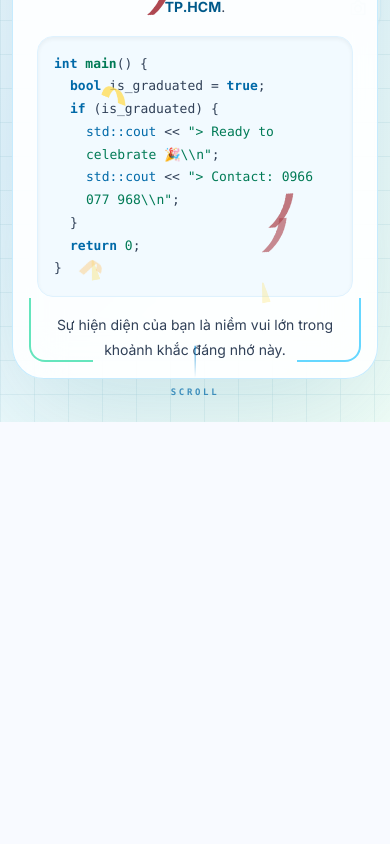
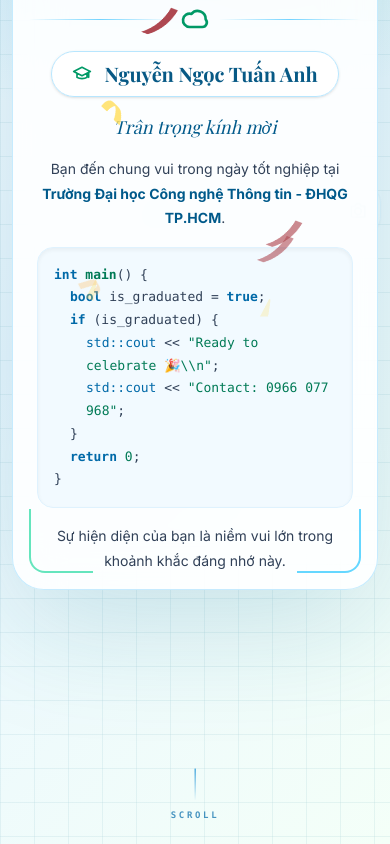
Before and after one commit to KoS9999/graduation-invite, a Next.js app: page / in a window 390 px wide. Shown: the part 422-1266 px from the top of the page. Before the commit the page ends 844 px from the top, so only its background shows below. Built offline with nearby package versions, Linux system fonts and the light colour scheme; a web font is replaced by a local one.

Commit message:
update 03/06 new

```diff
--- a/app/page.tsx
+++ b/app/page.tsx
@@ -112,14 +112,14 @@
 
 export default function GraduationPage() {
   return (
-    <main className="h-[100dvh] overflow-y-auto snap-y snap-mandatory scroll-smooth bg-[#f8fdff] text-slate-900 no-scrollbar">
+    <main className="h-[150dvh] overflow-y-auto snap-y snap-mandatory scroll-smooth bg-[#f8fdff] text-slate-900 no-scrollbar">
       <GlobalRipple />
 
       <div className="fixed inset-0 z-20 pointer-events-none">
         <FallingDecorations />
       </div>
 
-      <section className="relative min-h-[100dvh] w-full flex items-center justify-center px-3 sm:px-4 md:px-6 py-6 sm:py-10 md:py-20 text-center snap-start overflow-hidden">
+      <section className="relative min-h-[150dvh] w-full flex items-center justify-center px-3 sm:px-4 md:px-6 py-6 sm:py-10 md:py-20 text-center snap-start overflow-hidden">
         <TechBackground />
         <BinaryRail />
 
@@ -178,8 +178,8 @@
                   <p><span className="text-sky-700 font-bold">int</span> <span className="text-emerald-700 font-bold">main</span>() {'{'}</p>
                   <p className="pl-4"><span className="text-sky-700 font-bold">bool</span> is_graduated = <span className="text-sky-700 font-bold">true</span>;</p>
                   <p className="pl-4"><span className="text-sky-700 font-bold">if</span> (is_graduated) {'{'}</p>
-                  <p className="pl-8"><span className="text-sky-700">std::cout</span> &lt;&lt; <span className="text-emerald-700">&quot;&gt; Ready to celebrate 🎉\\n&quot;</span>;</p>
-                  <p className="pl-8"><span className="text-sky-700">std::cout</span> &lt;&lt; <span className="text-emerald-700">&quot;&gt; Contact: 0966 077 968\\n&quot;</span>;</p>
+                  <p className="pl-8"><span className="text-sky-700">std::cout</span> &lt;&lt; <span className="text-emerald-700">&quot;Ready to celebrate 🎉\\n&quot;</span>;</p>
+                  <p className="pl-8"><span className="text-sky-700">std::cout</span> &lt;&lt; <span className="text-emerald-700">&quot;Contact: 0966 077 968&quot;</span>;</p>
                   <p className="pl-4">{'}'}</p>
                   <p className="pl-4"><span className="text-sky-700 font-bold">return</span> <span className="text-emerald-700">0</span>;</p>
                   <p>{'}'}</p>
@@ -201,7 +201,7 @@
         </motion.div>
       </section>
 
-      <section className="min-h-[100dvh] w-full flex items-center justify-center px-4 md:px-6 py-8 md:py-16 snap-start relative overflow-hidden text-slate-900">
+      <section className="min-h-[150dvh] w-full flex items-center justify-center px-4 md:px-6 py-8 md:py-16 snap-start relative overflow-hidden text-slate-900">
         <TechBackground />
         <BinaryRail />
 
@@ -306,51 +306,6 @@
         </motion.div>
       </section>
 
-      <section className="min-h-[100dvh] w-full flex items-center justify-center px-4 sm:px-6 snap-start relative overflow-hidden text-slate-900">
-        <TechBackground />
-        <BinaryRail />
-
-        <motion.div
-          variants={sectionVariant}
-          initial="hidden"
-          whileInView="visible"
-          viewport={{ once: false, amount: 0.3 }}
-          className="max-w-4xl w-full text-center space-y-6 md:space-y-10 relative z-10"
-        >
-          <div className="mx-auto grid h-16 w-16 place-items-center rounded-2xl border border-sky-200 bg-white/85 text-emerald-600 shadow-[0_0_40px_rgba(14,165,233,0.18)]">
-            <TechIcon name="chip" className="h-9 w-9" />
-          </div>
-
-          <div className="space-y-4">
-            <p className="font-mono text-xs font-bold uppercase tracking-[0.32em] text-sky-700">final.message</p>
-            <h2 className="font-serif text-4xl md:text-6xl text-[#082f49] font-black tracking-wide">
-              Lời Cảm Ơn
-            </h2>
-            <div className="h-px w-24 bg-emerald-500/50 mx-auto" />
-          </div>
-
-          <div className="rounded-3xl border border-sky-200 bg-white/84 p-5 shadow-2xl shadow-sky-900/10 backdrop-blur-md md:p-8">
-            <p className="text-base md:text-xl leading-relaxed md:leading-loose text-slate-700 font-light italic transition-all">
-              &quot;Cảm ơn bạn đã đồng hành, tin tưởng và góp mặt trong cột mốc này.
-              Sự hiện diện của bạn làm ngày tốt nghiệp trở nên trọn vẹn hơn.&quot;
-            </p>
-          </div>
-
-          <div className="pt-2 md:pt-6">
-            <motion.p
-              initial={{ opacity: 0, y: 10 }}
-              whileInView={{ opacity: 1, y: 0 }}
-              transition={{ delay: 0.5 }}
-              className="mb-4 font-mono text-[10px] md:text-xs uppercase tracking-[0.5em] text-emerald-700 font-bold"
-            >
-              Trân Trọng
-            </motion.p>
-            <p className="text-3xl md:text-5xl font-serif text-[#082f49] tracking-tight">
-              Tuấn Anh & Gia Đình
-            </p>
-          </div>
-        </motion.div>
-      </section>
 
       <style jsx global>{`
         @import url("https://fonts.googleapis.com/css2?family=Playfair+Display:ital,wght@0,400..900;1,400..900&family=Inter:wght@300;400;500;600;700;800&display=swap");
```
